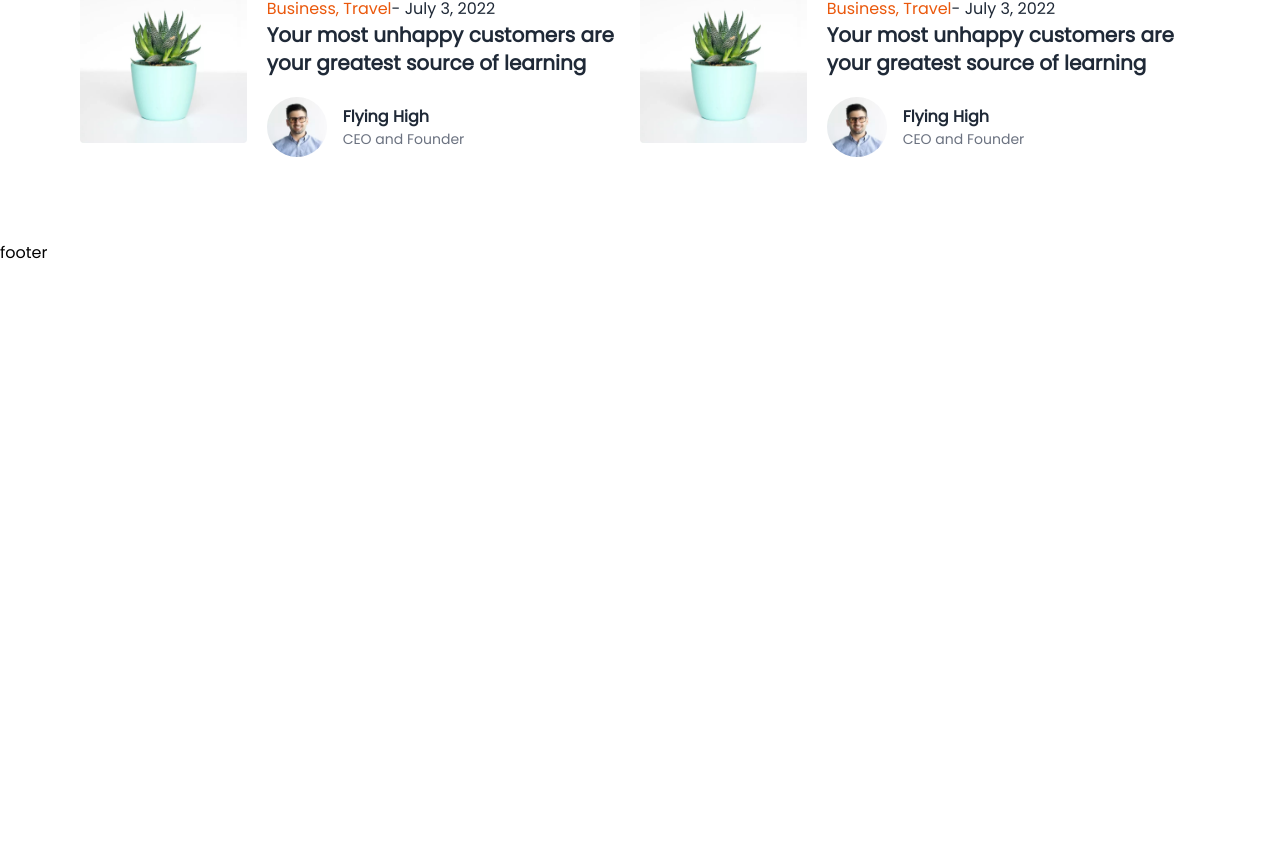
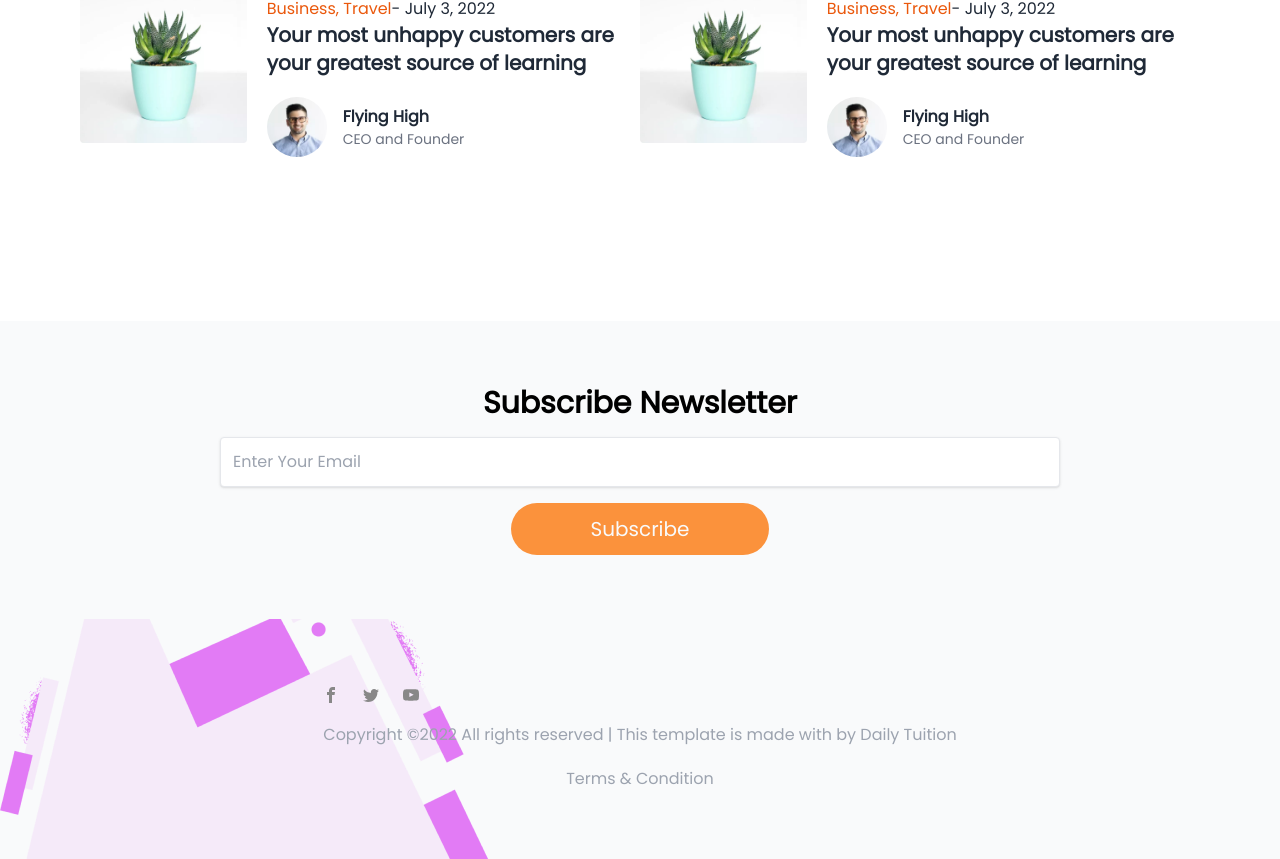
Before and after one commit to sushmoyr/next_blog, a Next.js app: page / in a window 1280 px wide. Shown: the part 4467-5326 px from the top of the page. Before the commit the page ends 4732 px from the top, so only its background shows below. Built offline with nearby package versions, Linux system fonts and the light colour scheme.

Commit message:
footer component
Date:      Fri Dec 30 18:36:26 2022 +0600

```diff
--- /dev/null
+++ b/components/_child/newsletter.js
@@ -0,0 +1,24 @@
+import React from 'react';
+
+function Newsletter() {
+    return (
+        <section className="bg-gray-50 mt-20">
+
+            <div className="container mx-auto md:px-20 py-16 text-center">
+                <h1 className="font-bold text-3xl">Subscribe Newsletter</h1>
+
+                <div className="py-4">
+                    <input type="text" className="shadow border rounded w-9/12 py-3 px-3
+                    text-gray-700 focus:outline-none focus:shadow-outline" placeholder="Enter Your Email" />
+                </div>
+
+                <button className="bg-orange-400 px-20 py-3 rounded-full text-gray-50 text-xl">
+                    Subscribe
+                </button>
+
+            </div>
+        </section>
+    )
+}
+
+export default Newsletter;
--- a/components/footer.js
+++ b/components/footer.js
@@ -1,8 +1,32 @@
 import React from 'react';
+import Link from "next/link";
+import {ImFacebook, ImTwitter, ImYoutube} from "react-icons/im";
+import Newsletter from "./_child/newsletter";
 
 function Footer(props) {
+    const bg = {
+        backgroundImage : "url('/images/footer.png')",
+        backgroundRepeat: 'no-repeat',
+        backgroundPosition: "bottom left"
+    }
+
     return (
-        <div>footer</div>
+        <footer className="bg-gray-50" style={bg}>
+            <Newsletter></Newsletter>
+            <div className="container mx-auto flex justify-center py-12">
+                <div className="py-5">
+                    <div className="flex gap-6">
+                        <Link href={'/'}><ImFacebook color="#888888" /></Link>
+                        <Link href={'/'}><ImTwitter color="#888888" /></Link>
+                        <Link href={'/'}><ImYoutube color="#888888" /></Link>
+                    </div>
+
+                    <p className="py-5 text-gray-400">Copyright ©2022 All rights reserved | This template is made with  by Daily Tuition</p>
+                    <p className="text-gray-400 text-center">Terms & Condition</p>
+                </div>
+            </div>
+
+        </footer>
     );
 }
 
```
